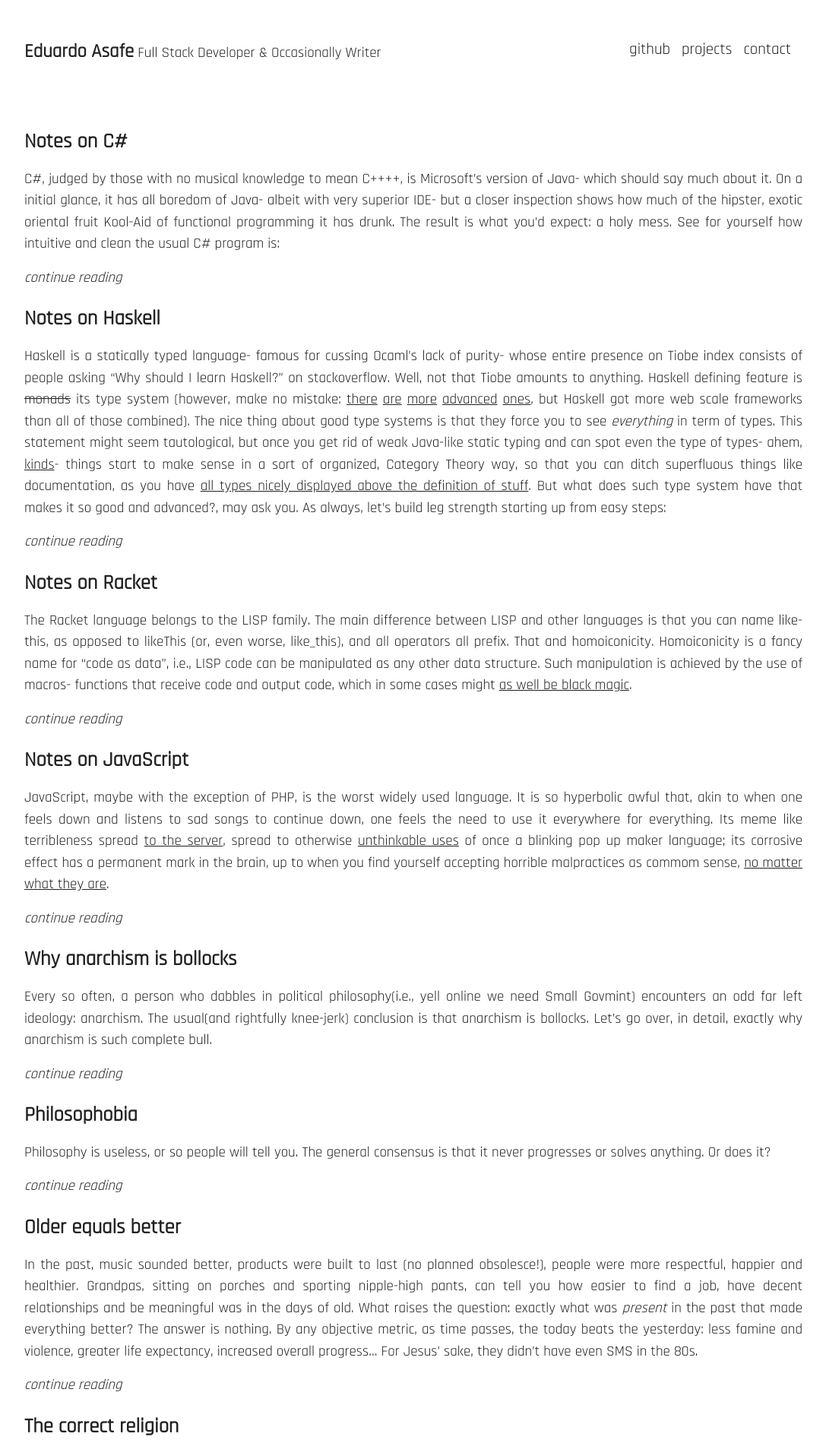
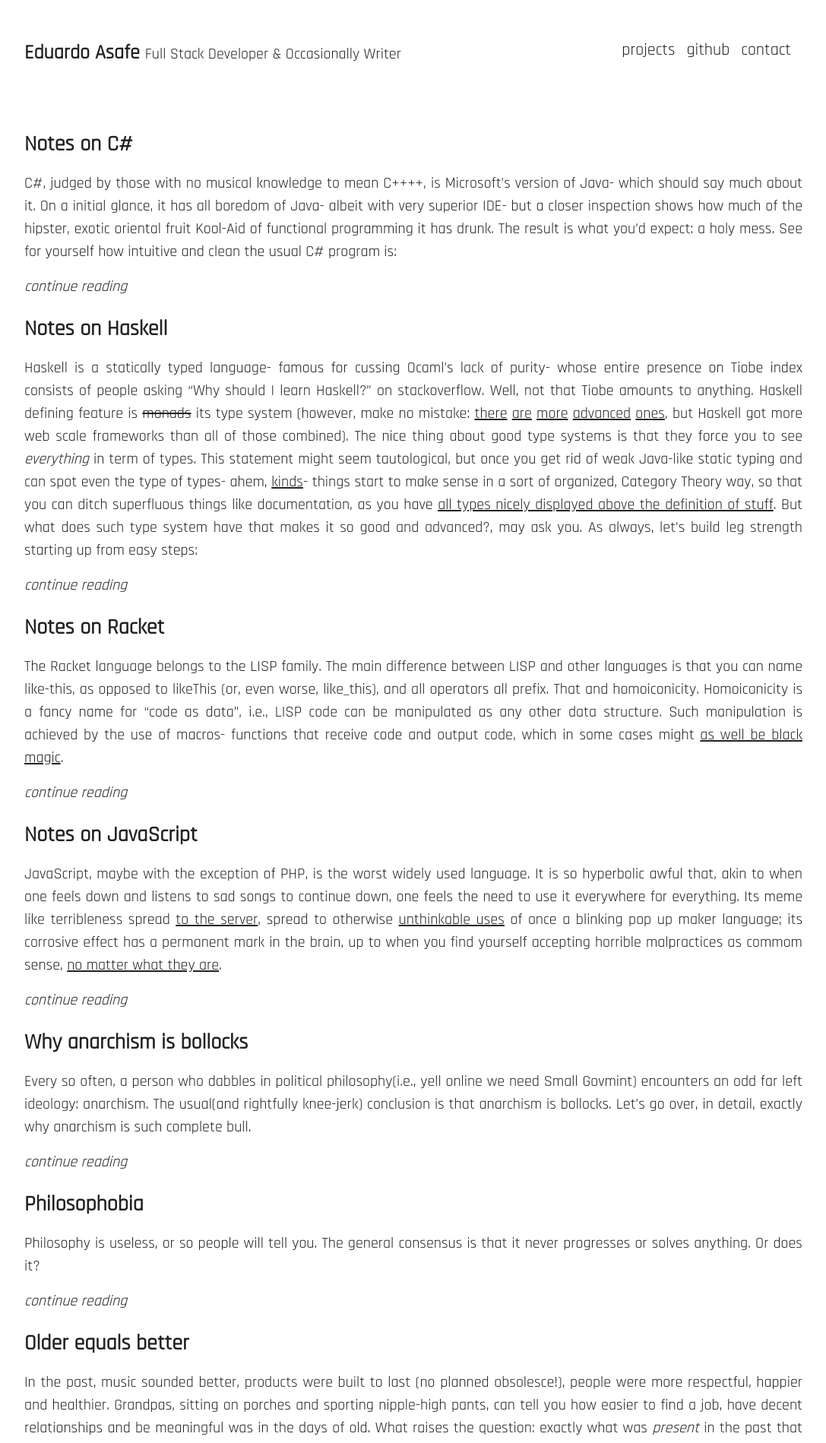
Before and after one commit to easafe/easafe.github.io, a Jekyll site: the page built from index.html, in a window 1280 px wide. Shown: the top 1899 px of the page at 76% size, without its empty margins (96-1183 px from the left). Built offline with Jekyll 4.4.1, drawn with Linux system fonts in a browser that asks for light colours.

Commit message:
projects page

```diff
--- a/_includes/bottom.html
+++ b/_includes/bottom.html
@@ -5,7 +5,6 @@
     <span class="tags">{% for data_tag in site.data.tags %}
         <a href="/tag/{{ data_tag.slug }}">#{{ data_tag.name }}</a> {% endfor %}
      </span>
-     a-safe
 </div>
 </footer>
 </body>
--- a/_includes/top.html
+++ b/_includes/top.html
@@ -5,39 +5,32 @@
     <meta http-equiv="content-type" content="text/html; charset=utf-8" />
     <meta name="viewport" content="initial-scale=1.0, maximum-scale=1.0, width=device-width, user-scalable=yes" />
     <title>Eduardo Asafe</title>
-    <meta name="author" content="Asafe Ribeiro" />
-    <link rel="stylesheet" href="/css/site.css" type="text/css" media="all" />
-    {% if page.tag %}
-      <link rel="stylesheet" href="/css/{{ page.tag }}.css" type="text/css" media="all" />
-    {% elsif page.tags[0] %}
-      <link rel="stylesheet" href="/css/{{ page.tags[0] }}.css" type="text/css" media="all" />
-    {% endif %}
+    <meta name="author" content="Eduardo Asafe" />
+    <link rel="stylesheet" href="/css/site.css" type="text/css" media="all" /> {% if page.tag %}
+    <link rel="stylesheet" href="/css/{{ page.tag }}.css" type="text/css" media="all" /> {% elsif page.tags[0] %}
+    <link rel="stylesheet" href="/css/{{ page.tags[0] }}.css" type="text/css" media="all" /> {% endif %}
 </head>
 
 <body>
     <div class="page">
         <header class="page-header">
-           <span title="JavaScript, C#, Haskell, guitars and fiction"><a href="/" class="logo">Eduardo Asafe</a> Full Stack Developer & Occasionally Writer </span>
+            <span><a href="/" class="logo">Eduardo Asafe </a><span title="Haskell & fiction"> Full Stack Developer & Occasionally
+                    Writer </span></span>
             <ul class="menu">
+                <li>
+                    <a href="/projects">projects</a>
+                </li>
                 <li>
                     <a href="https://github.com/azafeh">github</a>
                 </li>
                 <li>
-                    <a href="#">projects</a>
+                    <a href="#">contact</a>
                     <ul>
-                        <li><a href="insight-hack">InsightHack</a></li>
-                        <!--  <li><a href="http://tldrwiki.xyz">TLDRWiki</a></li> -->
-                    </ul>
-                </li>
-                <li>
-                    <a href="#">contact</a>
-                     <ul>
                         <li><a href="mailto:azafeh@azafeh.com">email</a></li>
                         <li><a href="https://www.linkedin.com/in/eduardo-asafe-ribeiro-413597145/">linkedin</a></li>
-                        <!--   <li><a href="https://twitter.com/azafeh">twitter</a></li> -->
                     </ul>
                 </li>
             </ul>
+        </header>
 
-        </header>
         <article class="post">
--- a/css/site.css
+++ b/css/site.css
@@ -3,31 +3,37 @@
     margin: 0;
     padding: 0;
 }
+
 html, body {
     width: 100%;
     height: 100%;
-    font-size: 19px;
+    font-size: 20px;
     color: #222;
     line-height: 1.5;
     font-family: 'Rajdhani';
     -webkit-font-smoothing: antialiased;
 }
+
 a {
     color: #222;
     cursor: pointer;
     text-decoration: none;
 }
+
 a:hover {
     opacity: 0.6;
 }
+
 .page {
     min-height: 100%;
     margin: 0 auto -40px auto;
     width: 80%;
 }
+
 footer, .page:after {
     height: 40px;
 }
+
 .page:after {
     content: "";
     display: block;
@@ -39,17 +45,20 @@
     padding: 50px 0 75px 0;
     font-family: 'Rajdhani';
 }
+
 .menu {
     font-size: 1.1em;
-      display:flex;
+    display: flex;
 }
+
 .menu li {
     display: inline;
     padding-right: 15px;
 }
+
 .menu li ul {
     display: none;
-    position:absolute;
+    position: absolute;
 }
 
 .menu li:hover ul {
@@ -63,15 +72,18 @@
 .logo {
     font-size: 1.3em;
 }
+
 .title {
     display: inline-block;
     font-size: 1.4em;
     padding-bottom: 10px;
     text-decoration: none !important;
 }
+
 .logo, .title {
     font-weight: bold;
 }
+
 .post {
     margin: 5px 0px 20px 0px;
     text-align: justify;
@@ -81,31 +93,39 @@
     font-style: italic;
     text-decoration: none !important;
 }
+
 footer {
     text-align: center;
     background: #222;
     color: white;
     display: flex;
 }
+
 footer a {
     color: white;
 }
+
 footer div {
     margin: auto;
 }
+
 .tags {
     margin-right: 10px;
 }
+
 .post a {
     text-decoration: none;
 }
+
 .post strong {
     font-weight: bold;
 }
+
 .post pre {
     font-family: monospace, monospace;
     font-size: 1em;
 }
+
 .post hr {
     height: 0;
     margin: 15px 0;
@@ -114,44 +134,55 @@
     border: 0;
     border-bottom: 1px solid #222;
 }
+
 .post hr:before {
     display: table;
     content: "";
 }
+
 .post hr:after {
     display: table;
     clear: both;
     content: "";
 }
+
 .post blockquote {
     margin: 0;
 }
+
 .post ul, .post ol {
     padding: 0;
     margin-top: 0;
     margin-bottom: 0;
 }
+
 .post ul li {
     list-style: disc;
 }
+
 .post ol ol, .post ul ol {
     list-style-type: lower-roman;
 }
+
 .post ul ul ol, .post ul ol ol, .post ol ul ol, .post ol ol ol {
     list-style-type: lower-alpha;
 }
+
 .post dd {
     margin-left: 0;
 }
+
 .post pre {
     margin-top: 0;
     margin-bottom: 0;
     font: 0.9em Consolas, "Liberation Mono", Menlo, Courier, monospace;
 }
+
 .post p, .post blockquote, .post ul, .post ol, .post dl, .post table, .post pre {
     margin-top: 0;
     margin-bottom: 16px;
 }
+
 .post hr {
     height: 4px;
     padding: 0;
@@ -159,19 +190,24 @@
     background-color: #222;
     border: 0 none;
 }
+
 .post ul, .post ol {
     padding-left: 2em;
 }
+
 .post ul ul, .post ul ol, .post ol ol, .post ol ul {
     margin-top: 0;
     margin-bottom: 0;
 }
+
 .post li>.post {
     margin-top: 16px;
 }
+
 .post dl {
     padding: 0;
 }
+
 .post dl dt {
     padding: 0;
     margin-top: 16px;
@@ -179,21 +215,26 @@
     font-style: italic;
     font-weight: bold;
 }
+
 .post dl dd {
     padding: 0 16px;
     margin-bottom: 16px;
 }
+
 .post blockquote {
     padding: 0 15px;
     color: #777;
     border-left: 1px solid #222;
 }
+
 .post blockquote>:first-child {
     margin-top: 0;
 }
+
 .post blockquote>:last-child {
     margin-bottom: 0;
 }
+
 .post table {
     display: block;
     width: 100%;
@@ -201,24 +242,30 @@
     word-break: normal;
     word-break: keep-all;
 }
+
 .post table th {
     font-weight: bold;
 }
+
 .post table th, .post table td {
     padding: 6px 13px;
     border: 1px solid #222;
 }
+
 .post table tr {
     background-color: #fff;
     border-top: 1px solid #222;
 }
+
 .post table tr:nth-child(2n) {
     background-color: #f8f8f8;
 }
+
 .post img {
     max-width: 100%;
     box-sizing: border-box;
 }
+
 .post code {
     padding: 0;
     padding-top: 0.2em;
@@ -228,10 +275,12 @@
     background-color: rgba(0, 0, 0, 0.04);
     border-radius: 3px;
 }
+
 .post code:before, .post code:after {
     letter-spacing: -0.2em;
     content: "\00a0";
 }
+
 .post pre>code {
     padding: 0;
     margin: 0;
@@ -241,9 +290,11 @@
     background: transparent;
     border: 0;
 }
+
 .post .highlight {
     margin-bottom: 16px;
 }
+
 .post pre {
     padding: 16px;
     overflow: auto;
@@ -252,13 +303,14 @@
     background-color: #f7f7f7;
     border-radius: 3px;
 }
+
 .post pre {
     word-wrap: normal;
 }
+
 .post cite {
     display: block;
     color: #333;
-
 }
 
 @media (max-width: 800px) {
@@ -271,77 +323,405 @@
     .post .resume li::before {
         content: "\2022";
     }
-    footer {height: auto}
+    footer {
+        height: auto
+    }
 }
 
 .post a {
     text-decoration: underline;
 }
 
-.highlight .hll { background-color: #ffffcc }
-.highlight .c { color: #999988; font-style: italic } /* Comment */
-.highlight .err { color: #a61717; background-color: #e3d2d2 } /* Error */
-.highlight .k { color: #000000; font-weight: bold } /* Keyword */
-.highlight .o { color: #000000; font-weight: bold } /* Operator */
-.highlight .cm { color: #999988; font-style: italic } /* Comment.Multiline */
-.highlight .cp { color: #999999; font-weight: bold; font-style: italic } /* Comment.Preproc */
-.highlight .c1 { color: #999988; font-style: italic } /* Comment.Single */
-.highlight .cs { color: #999999; font-weight: bold; font-style: italic } /* Comment.Special */
-.highlight .gd { color: #000000; background-color: #ffdddd } /* Generic.Deleted */
-.highlight .ge { color: #000000; font-style: italic } /* Generic.Emph */
-.highlight .gr { color: #aa0000 } /* Generic.Error */
-.highlight .gh { color: #999999 } /* Generic.Heading */
-.highlight .gi { color: #000000; background-color: #ddffdd } /* Generic.Inserted */
-.highlight .go { color: #888888 } /* Generic.Output */
-.highlight .gp { color: #555555 } /* Generic.Prompt */
-.highlight .gs { font-weight: bold } /* Generic.Strong */
-.highlight .gu { color: #aaaaaa } /* Generic.Subheading */
-.highlight .gt { color: #aa0000 } /* Generic.Traceback */
-.highlight .kc { color: #000000; font-weight: bold } /* Keyword.Constant */
-.highlight .kd { color: #000000; font-weight: bold } /* Keyword.Declaration */
-.highlight .kn { color: #000000; font-weight: bold } /* Keyword.Namespace */
-.highlight .kp { color: #000000; font-weight: bold } /* Keyword.Pseudo */
-.highlight .kr { color: #000000; font-weight: bold } /* Keyword.Reserved */
-.highlight .kt { color: #445588; font-weight: bold } /* Keyword.Type */
-.highlight .m { color: #009999 } /* Literal.Number */
-.highlight .s { color: #d01040 } /* Literal.String */
-.highlight .na { color: #008080 } /* Name.Attribute */
-.highlight .nb { color: #0086B3 } /* Name.Builtin */
-.highlight .nc { color: #445588; font-weight: bold } /* Name.Class */
-.highlight .no { color: #008080 } /* Name.Constant */
-.highlight .nd { color: #3c5d5d; font-weight: bold } /* Name.Decorator */
-.highlight .ni { color: #800080 } /* Name.Entity */
-.highlight .ne { color: #990000; font-weight: bold } /* Name.Exception */
-.highlight .nf { color: #990000; font-weight: bold } /* Name.Function */
-.highlight .nl { color: #990000; font-weight: bold } /* Name.Label */
-.highlight .nn { color: #555555 } /* Name.Namespace */
-.highlight .nt { color: #000080 } /* Name.Tag */
-.highlight .nv { color: #008080 } /* Name.Variable */
-.highlight .ow { color: #000000; font-weight: bold } /* Operator.Word */
-.highlight .w { color: #bbbbbb } /* Text.Whitespace */
-.highlight .mf { color: #009999 } /* Literal.Number.Float */
-.highlight .mh { color: #009999 } /* Literal.Number.Hex */
-.highlight .mi { color: #009999 } /* Literal.Number.Integer */
-.highlight .mo { color: #009999 } /* Literal.Number.Oct */
-.highlight .sb { color: #d01040 } /* Literal.String.Backtick */
-.highlight .sc { color: #d01040 } /* Literal.String.Char */
-.highlight .sd { color: #d01040 } /* Literal.String.Doc */
-.highlight .s2 { color: #d01040 } /* Literal.String.Double */
-.highlight .se { color: #d01040 } /* Literal.String.Escape */
-.highlight .sh { color: #d01040 } /* Literal.String.Heredoc */
-.highlight .si { color: #d01040 } /* Literal.String.Interpol */
-.highlight .sx { color: #d01040 } /* Literal.String.Other */
-.highlight .sr { color: #009926 } /* Literal.String.Regex */
-.highlight .s1 { color: #d01040 } /* Literal.String.Single */
-.highlight .ss { color: #990073 } /* Literal.String.Symbol */
-.highlight .bp { color: #999999 } /* Name.Builtin.Pseudo */
-.highlight .vc { color: #008080 } /* Name.Variable.Class */
-.highlight .vg { color: #008080 } /* Name.Variable.Global */
-.highlight .vi { color: #008080 } /* Name.Variable.Instance */
-.highlight .il { color: #009999 } /* Literal.Number.Integer.Long */
+.highlight .hll {
+    background-color: #ffffcc
+}
 
+.highlight .c {
+    color: #999988;
+    font-style: italic
+}
 
-.post .resume{
+/* Comment */
+
+.highlight .err {
+    color: #a61717;
+    background-color: #e3d2d2
+}
+
+/* Error */
+
+.highlight .k {
+    color: #000000;
+    font-weight: bold
+}
+
+/* Keyword */
+
+.highlight .o {
+    color: #000000;
+    font-weight: bold
+}
+
+/* Operator */
+
+.highlight .cm {
+    color: #999988;
+    font-style: italic
+}
+
+/* Comment.Multiline */
+
+.highlight .cp {
+    color: #999999;
+    font-weight: bold;
+    font-style: italic
+}
+
+/* Comment.Preproc */
+
+.highlight .c1 {
+    color: #999988;
+    font-style: italic
+}
+
+/* Comment.Single */
+
+.highlight .cs {
+    color: #999999;
+    font-weight: bold;
+    font-style: italic
+}
+
+/* Comment.Special */
+
+.highlight .gd {
+    color: #000000;
+    background-color: #ffdddd
+}
+
+/* Generic.Deleted */
+
+.highlight .ge {
+    color: #000000;
+    font-style: italic
+}
+
+/* Generic.Emph */
+
+.highlight .gr {
+    color: #aa0000
+}
+
+/* Generic.Error */
+
+.highlight .gh {
+    color: #999999
+}
+
+/* Generic.Heading */
+
+.highlight .gi {
+    color: #000000;
+    background-color: #ddffdd
+}
+
+/* Generic.Inserted */
+
+.highlight .go {
+    color: #888888
+}
+
+/* Generic.Output */
+
+.highlight .gp {
+    color: #555555
+}
+
+/* Generic.Prompt */
+
+.highlight .gs {
+    font-weight: bold
+}
+
+/* Generic.Strong */
+
+.highlight .gu {
+    color: #aaaaaa
+}
+
+/* Generic.Subheading */
+
+.highlight .gt {
+    color: #aa0000
+}
+
+/* Generic.Traceback */
+
+.highlight .kc {
+    color: #000000;
+    font-weight: bold
+}
+
+/* Keyword.Constant */
+
+.highlight .kd {
+    color: #000000;
+    font-weight: bold
+}
+
+/* Keyword.Declaration */
+
+.highlight .kn {
+    color: #000000;
+    font-weight: bold
+}
+
+/* Keyword.Namespace */
+
+.highlight .kp {
+    color: #000000;
+    font-weight: bold
+}
+
+/* Keyword.Pseudo */
+
+.highlight .kr {
+    color: #000000;
+    font-weight: bold
+}
+
+/* Keyword.Reserved */
+
+.highlight .kt {
+    color: #445588;
+    font-weight: bold
+}
+
+/* Keyword.Type */
+
+.highlight .m {
+    color: #009999
+}
+
+/* Literal.Number */
+
+.highlight .s {
+    color: #d01040
+}
+
+/* Literal.String */
+
+.highlight .na {
+    color: #008080
+}
+
+/* Name.Attribute */
+
+.highlight .nb {
+    color: #0086B3
+}
+
+/* Name.Builtin */
+
+.highlight .nc {
+    color: #445588;
+    font-weight: bold
+}
+
+/* Name.Class */
+
+.highlight .no {
+    color: #008080
+}
+
+/* Name.Constant */
+
+.highlight .nd {
+    color: #3c5d5d;
+    font-weight: bold
+}
+
+/* Name.Decorator */
+
+.highlight .ni {
+    color: #800080
+}
+
+/* Name.Entity */
+
+.highlight .ne {
+    color: #990000;
+    font-weight: bold
+}
+
+/* Name.Exception */
+
+.highlight .nf {
+    color: #990000;
+    font-weight: bold
+}
+
+/* Name.Function */
+
+.highlight .nl {
+    color: #990000;
+    font-weight: bold
+}
+
+/* Name.Label */
+
+.highlight .nn {
+    color: #555555
+}
+
+/* Name.Namespace */
+
+.highlight .nt {
+    color: #000080
+}
+
+/* Name.Tag */
+
+.highlight .nv {
+    color: #008080
+}
+
+/* Name.Variable */
+
+.highlight .ow {
+    color: #000000;
+    font-weight: bold
+}
+
+/* Operator.Word */
+
+.highlight .w {
+    color: #bbbbbb
+}
+
+/* Text.Whitespace */
+
+.highlight .mf {
+    color: #009999
+}
+
+/* Literal.Number.Float */
+
+.highlight .mh {
+    color: #009999
+}
+
+/* Literal.Number.Hex */
+
+.highlight .mi {
+    color: #009999
+}
+
+/* Literal.Number.Integer */
+
+.highlight .mo {
+    color: #009999
+}
+
+/* Literal.Number.Oct */
+
+.highlight .sb {
+    color: #d01040
+}
+
+/* Literal.String.Backtick */
+
+.highlight .sc {
+    color: #d01040
+}
+
+/* Literal.String.Char */
+
+.highlight .sd {
+    color: #d01040
+}
+
+/* Literal.String.Doc */
+
+.highlight .s2 {
+    color: #d01040
+}
+
+/* Literal.String.Double */
+
+.highlight .se {
+    color: #d01040
+}
+
+/* Literal.String.Escape */
+
+.highlight .sh {
+    color: #d01040
+}
+
+/* Literal.String.Heredoc */
+
+.highlight .si {
+    color: #d01040
+}
+
+/* Literal.String.Interpol */
+
+.highlight .sx {
+    color: #d01040
+}
+
+/* Literal.String.Other */
+
+.highlight .sr {
+    color: #009926
+}
+
+/* Literal.String.Regex */
+
+.highlight .s1 {
+    color: #d01040
+}
+
+/* Literal.String.Single */
+
+.highlight .ss {
+    color: #990073
+}
+
+/* Literal.String.Symbol */
+
+.highlight .bp {
+    color: #999999
+}
+
+/* Name.Builtin.Pseudo */
+
+.highlight .vc {
+    color: #008080
+}
+
+/* Name.Variable.Class */
+
+.highlight .vg {
+    color: #008080
+}
+
+/* Name.Variable.Global */
+
+.highlight .vi {
+    color: #008080
+}
+
+/* Name.Variable.Instance */
+
+.highlight .il {
+    color: #009999
+}
+
+/* Literal.Number.Integer.Long */
+
+.post .resume {
     margin: 0 auto;
 }
 
@@ -350,8 +730,7 @@
     margin-bottom: 10px;
 }
 
-.post .resume	.name,
-	.post .resume .division {
+.post .resume .name, .post .resume .division {
     font-family: Cambria;
 }
 
@@ -361,12 +740,11 @@
     text-align: center;
 }
 
-.post .resume 	.division {
+.post .resume .division {
     border-bottom: 1px solid;
 }
 
-.post .resume .profession,
-	.post .resume .contact {
+.post .resume .profession, .post .resume .contact {
     text-align: center;
     font-family: Garamond;
     font-size: 10px;
@@ -394,3 +772,19 @@
         content: "\2022";
     }
 }
+
+ul.projects {
+    padding: 10px 0px;
+}
+
+ul.projects li {
+    list-style: none;
+}
+
+.projects p{
+    margin: 10px 0px;
+}
+
+.projects img{
+    border: 1px solid black;
+}
```
Also changed, not shown: projects.html (added, +30 -0 lines), img/insight-hack-death.png (added), img/melanchat-chat-screen-night.png (added), img/melanchat-chat-screen.png (added). Lines whose indentation alone changed are shown as unchanged.
